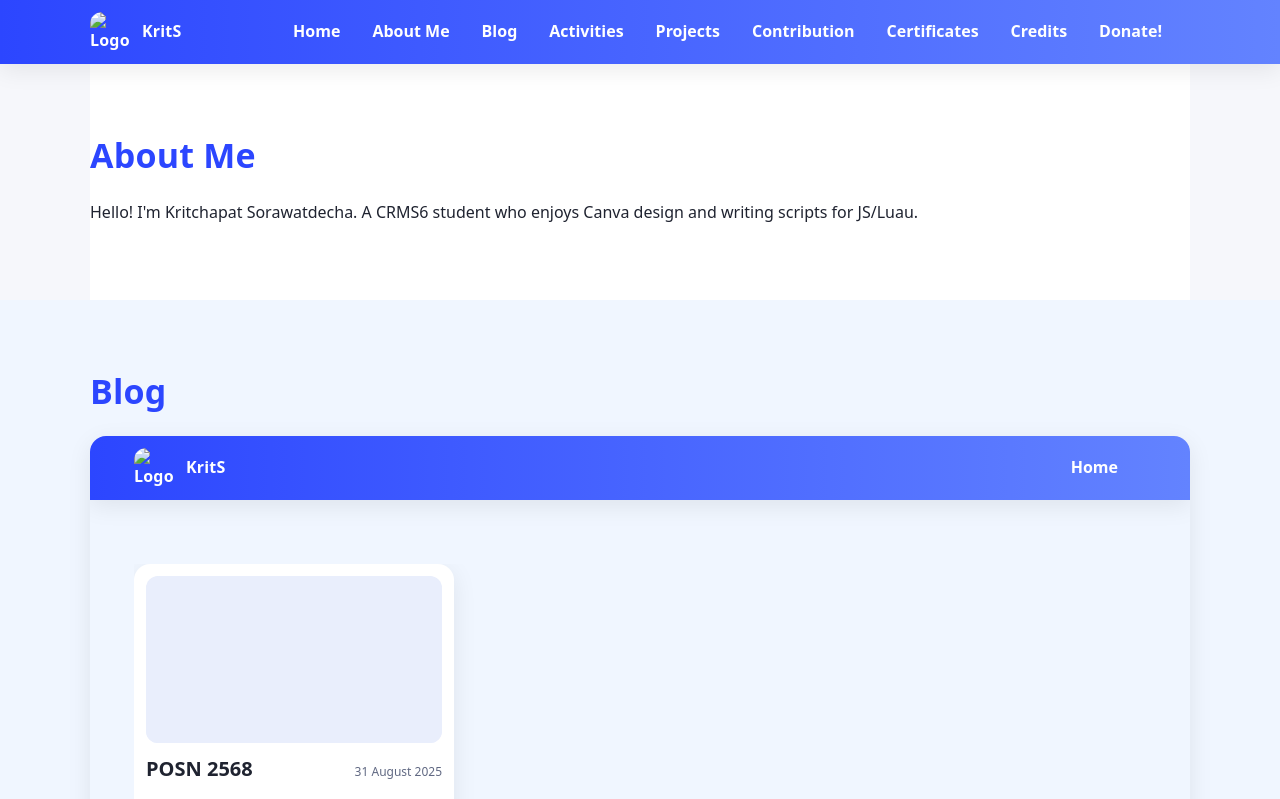
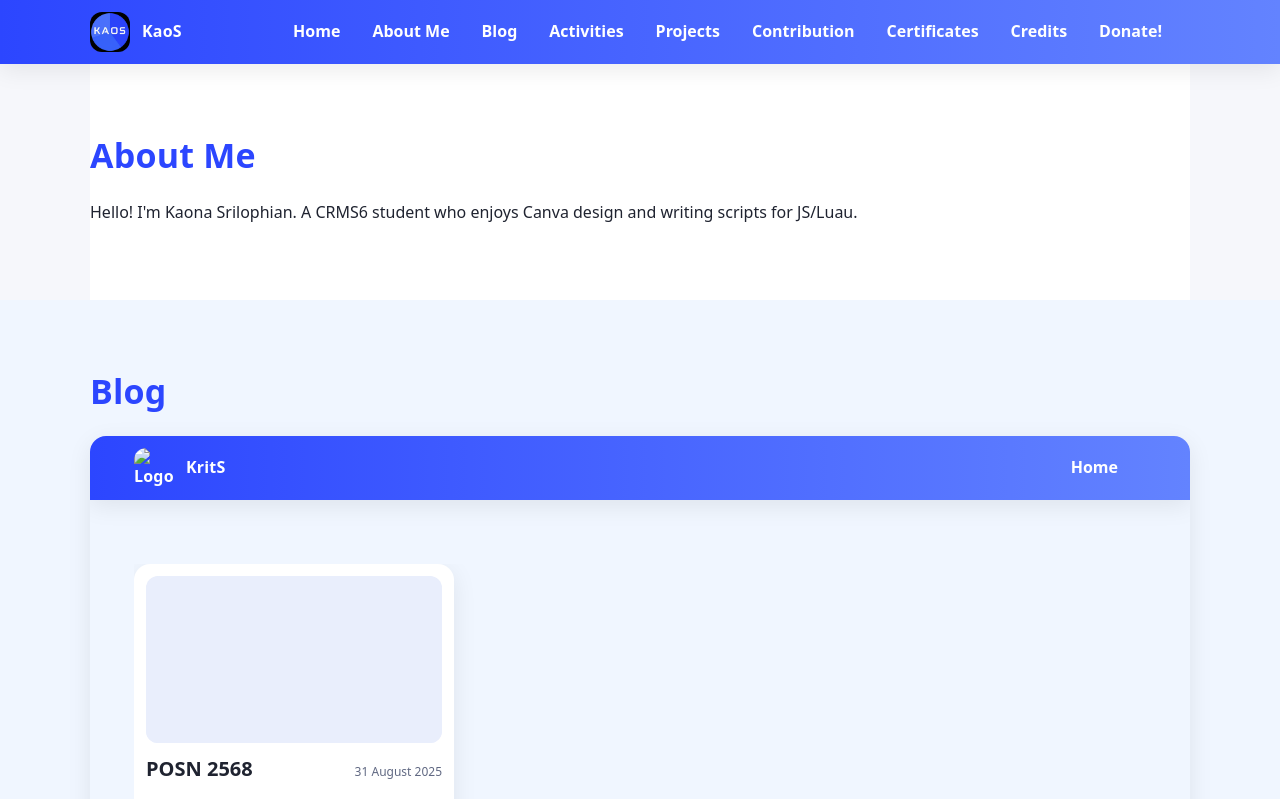
Before and after one commit to NotKao/kaonaTEST, a plain HTML site: page index.html in a window 1280 px wide. Shown: the top 799 px of the page. Drawn offline with Linux system fonts and the light colour scheme.

Commit message:
Update index.html

```diff
--- a/index.html
+++ b/index.html
@@ -2,15 +2,15 @@
     <meta charset="UTF-8">
     <meta name="viewport" content="width=device-width, initial-scale=1.0">
     <title>Portfolio</title>
-    <link rel="icon" href="images/KritS.png">
+    <link rel="icon" href="images/KaoS.png">
     <link rel="stylesheet" href="css/style.css">
 </head>
 <body>
     <header id="topbar">
         <nav class="container">
             <a class="brand" href="..">
-                <img src="images/KritS.png" alt="Logo" class="logo">
-                <span>KritS</span>
+                <img src="images/KaoS.png" alt="Logo" class="logo">
+                <span>KaoS</span>
             </a>
             <button id="tb-hamburger" aria-label="Menu" aria-expanded="false" aria-controls="tb-nav">
                 <span class="bar"></span>
@@ -32,7 +32,7 @@
     <main>
         <section id="about" class="container section">
             <h2>About Me</h2>
-            <p>Hello! I'm Kritchapat Sorawatdecha. A CRMS6 student who enjoys Canva design and writing scripts for JS/Luau.</p>
+            <p>Hello! I'm Kaona Srilophian. A CRMS6 student who enjoys Canva design and writing scripts for JS/Luau.</p>
         </section>
 
         <section id="blog" class="section alt">
```
